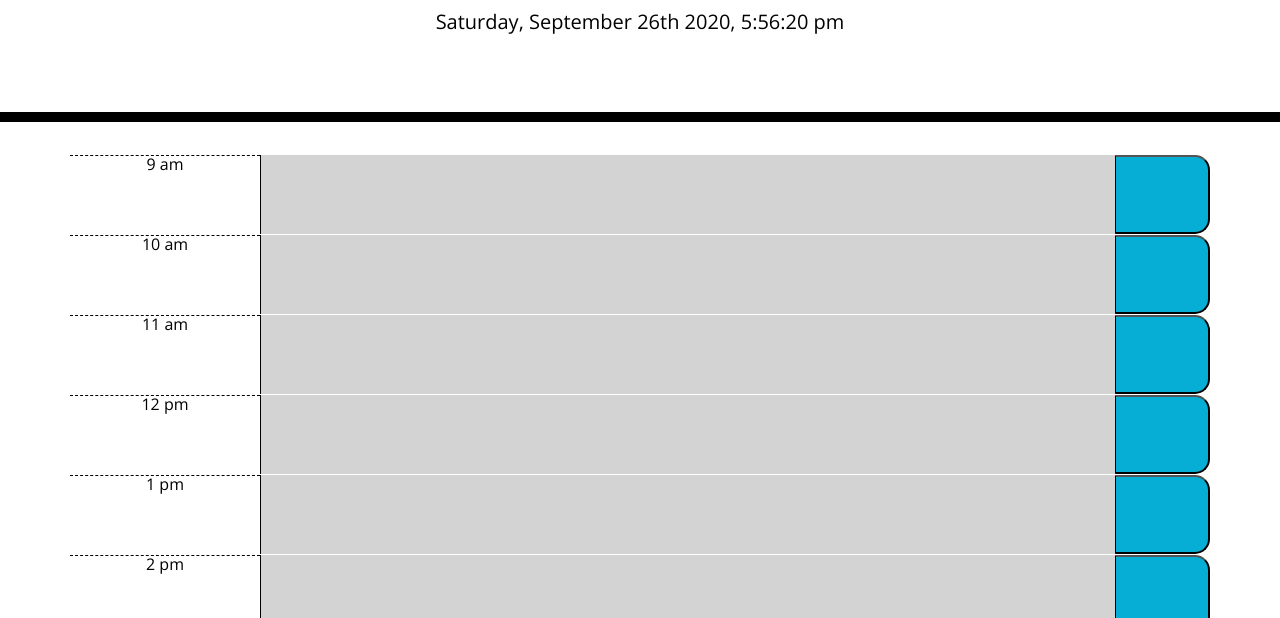
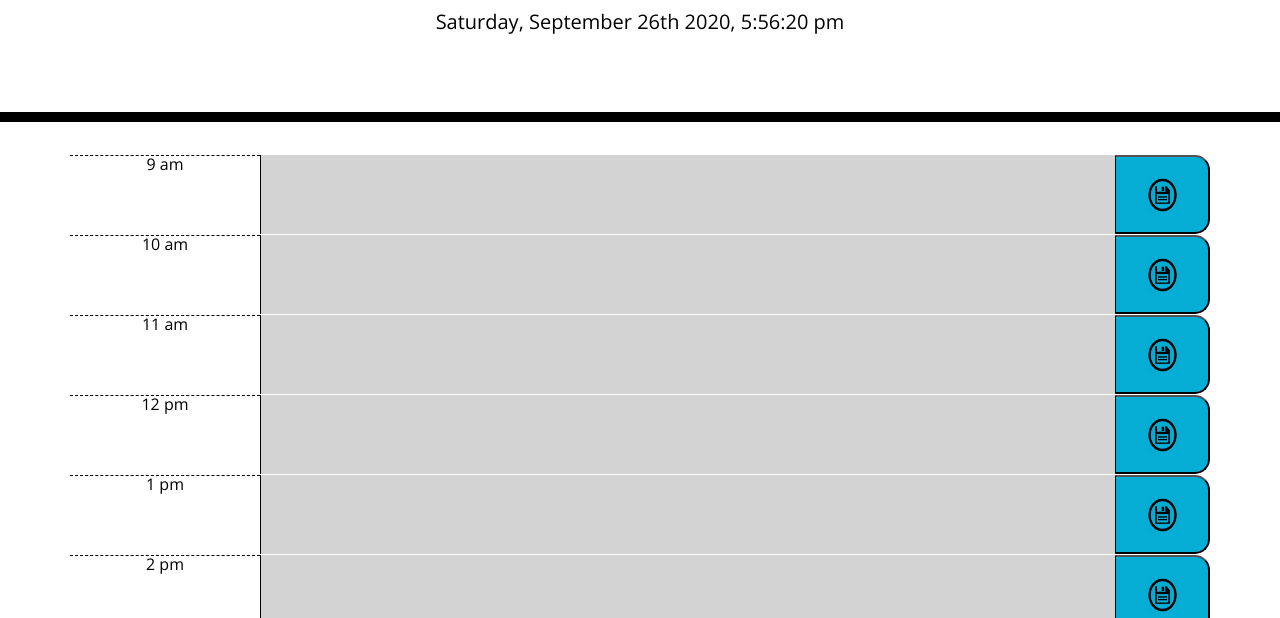
Before and after one commit to hondahelix/work_day_scheduler, a plain HTML site: page index.html in a window 1280 px wide. Shown: the part 182-800 px from the top of the page. Drawn offline with nearby package versions, Linux system fonts and the light colour scheme.

Commit message:
added save button picture and started on read me

```diff
--- a/script.js
+++ b/script.js
@@ -53,6 +53,8 @@ function checkPastPresentFurture(){
             $("#t-"+arrayOfTime[i].hour).addClass("past");
             //console.log($("#t-"+arrayOfTime[i].hour));
         }
+        $("#b-"+arrayOfTime[i].hour).prepend('<img id="theImg" src="assets/Save-512.png" />')
+
         reLoad(arrayOfTime[i].hour);
     }
 }
--- a/style.css
+++ b/style.css
@@ -69,3 +69,8 @@ textarea{
   font-size: 20px;
   transition: all .3s ease-in-out;
 }
+
+#theImg{
+  width: 50%;
+  height: 50%;
+}
```
Also changed, not shown: assets/Problem-child.png (added), assets/Save-512.png (added), assets/local-storage.PNG (added), assets/scheduler.PNG (added), 1 other file.
